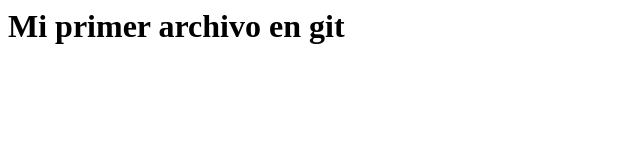
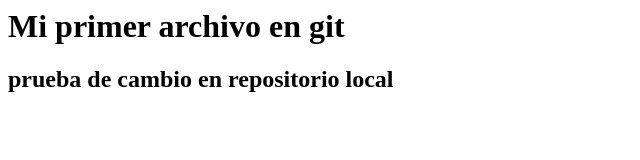
Before and after one commit to Aaurquiza/Proyectonuevo_g179, a plain HTML site: page index.html in a window 1280 px wide. Shown: the whole page, without its empty margins (0-640 px from the left). Drawn offline with Linux system fonts and the light colour scheme.

Commit message:
mi segundo commit local

```diff
--- a/index.html
+++ b/index.html
@@ -1 +1,2 @@
 <h1>Mi primer archivo en git </h1>
+<h2>prueba de cambio en repositorio local</h2>
```
